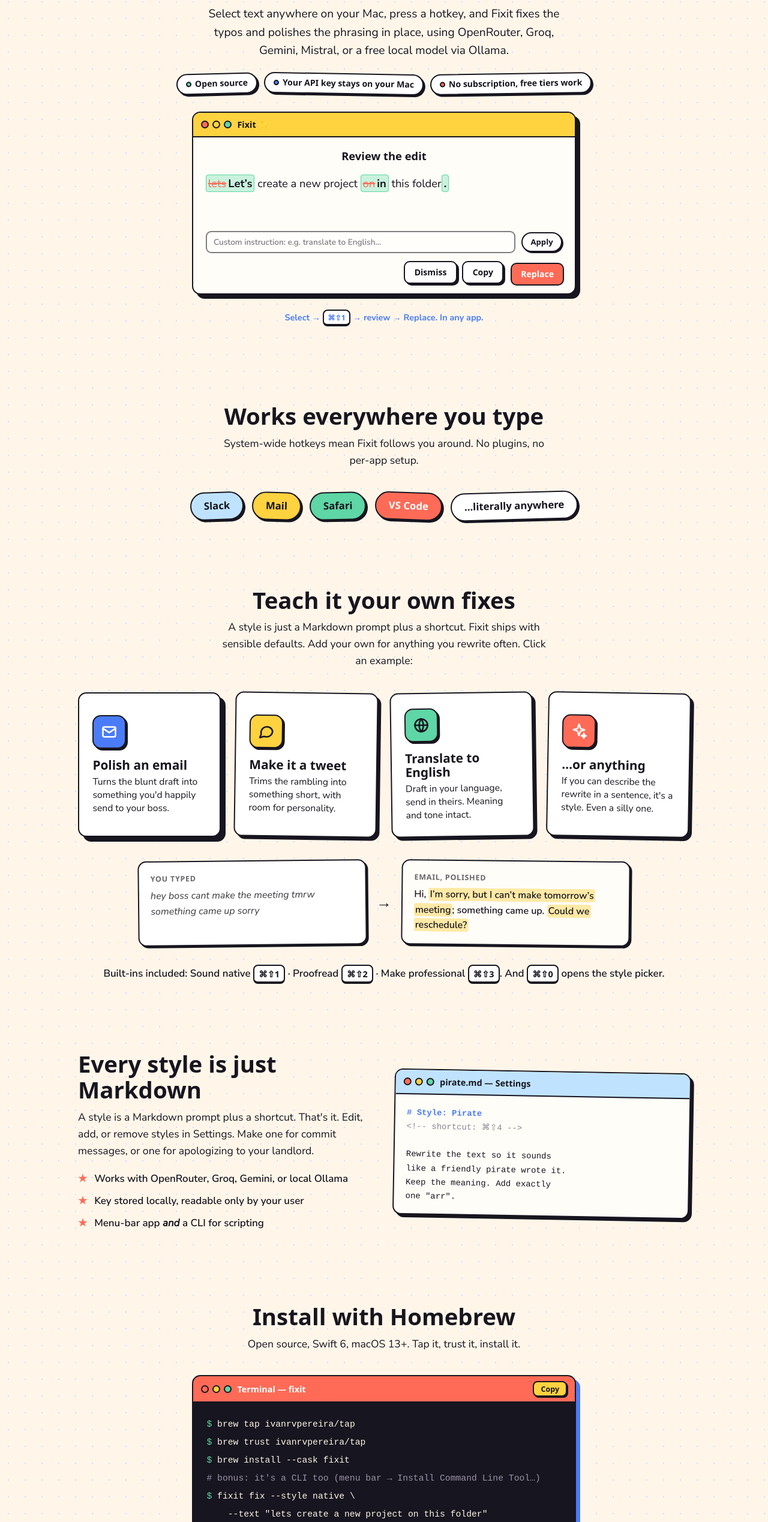
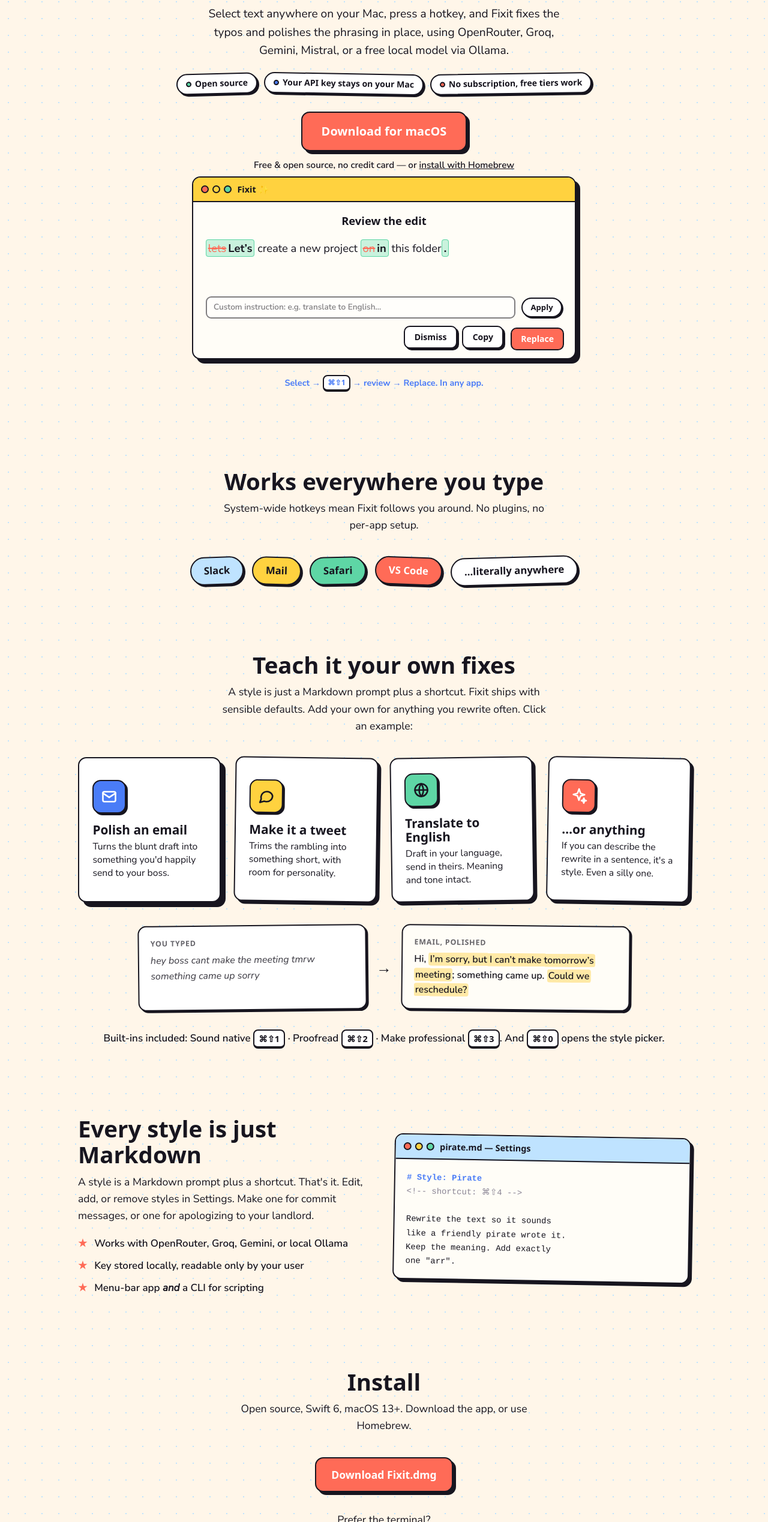
Before and after one commit to ivanrvpereira/fixit, a plain HTML site: page website/index.html in a window 1280 px wide. Shown: the part 263-2800 px from the top of the page at 60% size. Drawn offline with Linux system fonts and the light colour scheme; a web font is replaced by a local one.

Commit message:
feat(site): offer direct DMG download for non-Homebrew users
Lead the hero and install sections with a Download for macOS button pointing at the stable Fixit.dmg release asset, demoting Homebrew to the alternative path. README install section gets the same ordering.

```diff
--- a/website/index.html
+++ b/website/index.html
@@ -222,6 +222,20 @@
     max-width: 620px;
     margin: 0 auto 1.4rem;
   }
+
+  .hero-cta {
+    margin: 1.6rem 0 0.4rem;
+    display: flex;
+    flex-direction: column;
+    align-items: center;
+    gap: 0.7rem;
+  }
+  .hero-cta .btn { font-size: 1.25rem; padding: 0.95rem 2rem; }
+  .hero-cta-alt {
+    font-size: 0.95rem;
+    font-weight: 600;
+  }
+  .hero-cta-alt a { color: var(--ink); }
 
   .hero-chips {
     display: flex;
@@ -899,6 +913,11 @@
         <span class="hero-chip"><span class="dot" aria-hidden="true"></span>No subscription, free tiers work</span>
       </div>
 
+      <p class="hero-cta">
+        <a class="btn btn--coral" href="https://github.com/ivanrvpereira/fixit/releases/latest/download/Fixit.dmg">Download for macOS</a>
+        <span class="hero-cta-alt">Free &amp; open source, no credit card &mdash; or <a href="#install">install with Homebrew</a></span>
+      </p>
+
       <!-- ===== Animated demo window ===== -->
       <div class="demo-stage" id="demo-stage">
         <div class="demo-window" id="demo-window" aria-hidden="true">
@@ -1050,10 +1069,12 @@
   </section>
 
   <!-- ============ INSTALL ============ -->
-  <section aria-labelledby="install-title">
+  <section id="install" aria-labelledby="install-title">
     <div class="wrap">
-      <h2 class="section-title" id="install-title">Install with Homebrew</h2>
-      <p class="section-sub">Open source, Swift 6, macOS 13+. Tap it, trust it, install it.</p>
+      <h2 class="section-title" id="install-title">Install</h2>
+      <p class="section-sub">Open source, Swift 6, macOS 13+. Download the app, or use Homebrew.</p>
+      <p class="final-cta" style="margin: 0 0 2rem;"><a class="btn btn--coral" href="https://github.com/ivanrvpereira/fixit/releases/latest/download/Fixit.dmg">Download Fixit.dmg</a></p>
+      <p class="section-sub">Prefer the terminal?</p>
       <div class="terminal">
         <div class="titlebar">
           <span class="lights" aria-hidden="true"><span class="r"></span><span class="y"></span><span class="g"></span></span>
@@ -1083,7 +1104,7 @@
         </li>
       </ol>
 
-      <p class="install-notes">That's it. Fixit lives in your menu bar and waits for the hotkey.<br>Upgrade to new versions anytime with <code>brew upgrade --cask fixit</code>.</p>
+      <p class="install-notes">That's it. Fixit lives in your menu bar and waits for the hotkey.<br>The app updates itself; Homebrew installs can also <code>brew upgrade --cask fixit</code>.</p>
     </div>
   </section>
 
```
Also changed, not shown: 1 other file.
